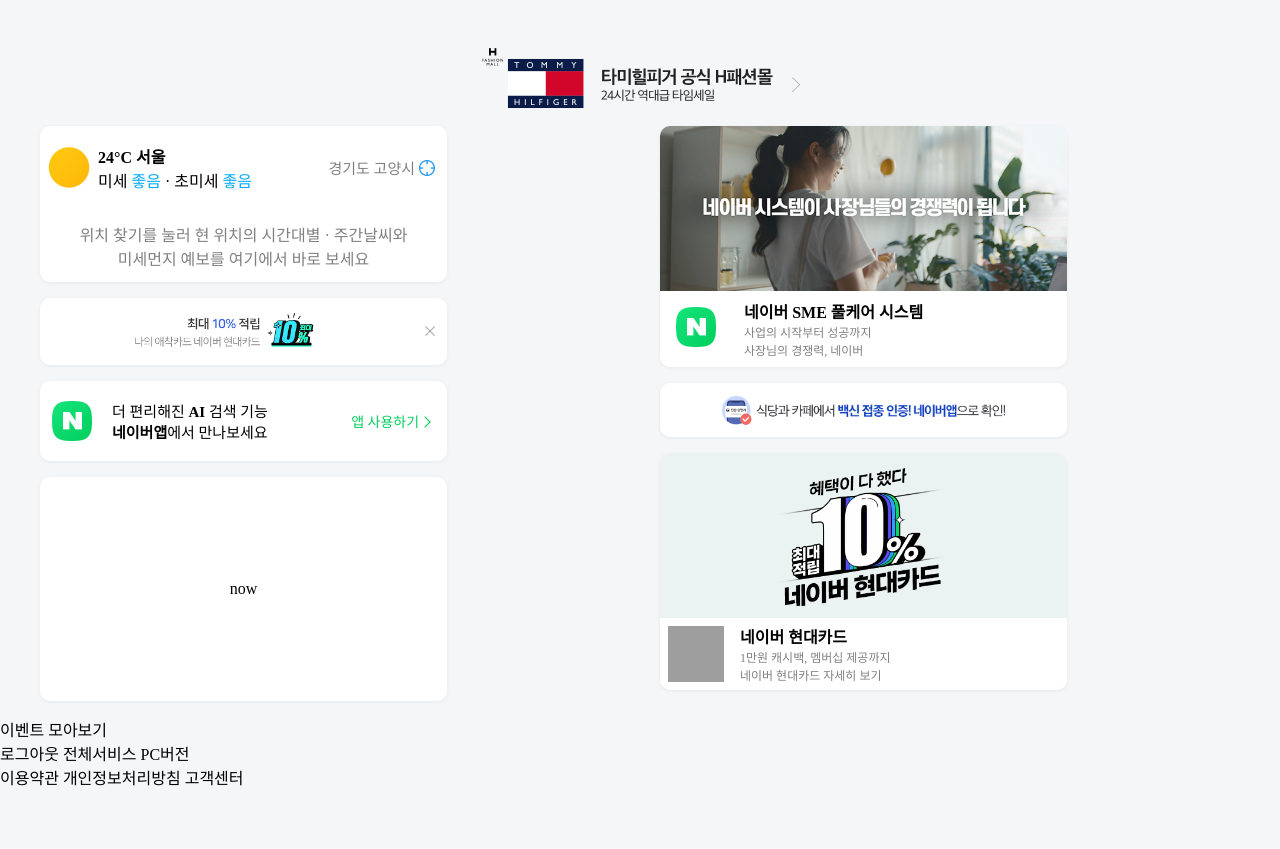
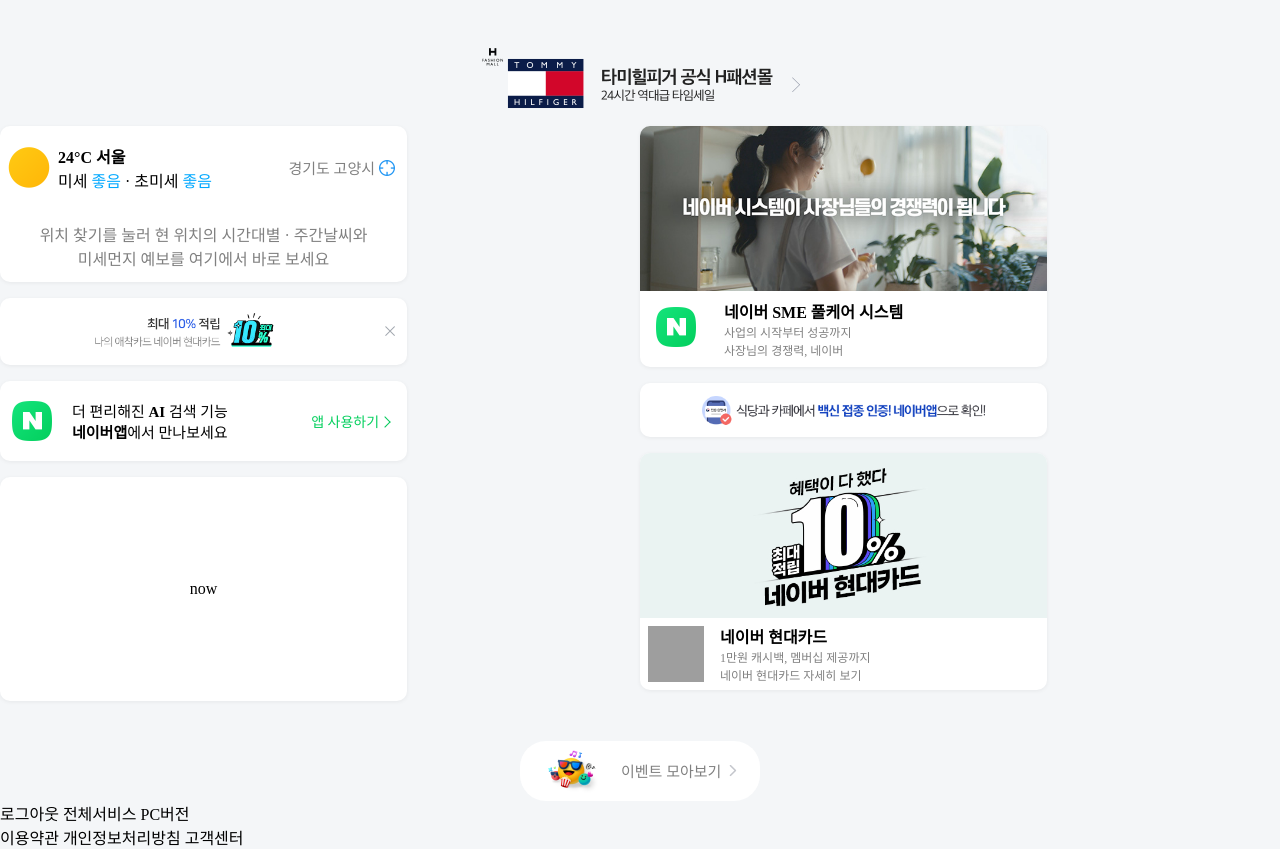
Before and after one commit to younoah/naver-clone, a plain HTML site: page naver/index.html in a window 1280 px wide. Shown: the part 400-1249 px from the top of the page. Before the commit the page ends 1189 px from the top, so only its background shows below. Drawn offline with Linux system fonts and the light colour scheme; grey boxes are pictures that could not be loaded.

Commit message:
feat: 네이버 이벤트 모아보기 구현

```diff
--- a/naver/index.html
+++ b/naver/index.html
@@ -265,9 +265,8 @@
         <!-- MoreEvent -->
         <div class="content__more-event">
           <a href="#" class="content__more-event__link">
-            <span class="content__more-event__link__image"></span>
-            <span class="content__more-event__link__text">이벤트 모아보기</span>
-            <span class="blind">이벤트 모아보기</span>
+            <span class="content__more-event__image"></span>
+            <span class="content__more-event__text">이벤트 모아보기</span>
           </a>
         </div>
       </section>
--- a/naver/src/scss/_content.scss
+++ b/naver/src/scss/_content.scss
@@ -3,7 +3,6 @@
 .content {
   display: flex;
   flex-direction: column;
-  // align-items: center;
 
   &__ad {
     margin: 64px auto 0px auto;
@@ -18,7 +17,7 @@
     display: flex;
     flex-direction: column;
     flex-wrap: wrap;
-    margin-left: 40px;
+    // margin-left: 40px;
 
     &__item {
       width: 31.8vw;
@@ -30,6 +29,49 @@
       display: flex;
       align-items: center;
       justify-content: center;
+    }
+  }
+
+  &__more-event {
+    margin-top: 24px;
+
+    &__link {
+      width: 240px;
+      height: 60px;
+      margin: 0 auto;
+      border-radius: 26px;
+      background-color: #fff;
+      display: flex;
+      align-items: center;
+    }
+
+    &__link::after {
+      width: 13px;
+      height: 13px;
+      margin: 2px 5px 0 5px;
+      @include setImage(
+        $url: '/naver/src/images/sp/sp_search.png',
+        $size: 384px 381px,
+        $position: -288px -226px
+      );
+    }
+
+    &__image {
+      margin-left: 24px;
+      width: 56px;
+      height: 53px;
+      margin-right: 5px;
+      @include setImage(
+        $url: '/naver/src/images/sp/sp_search.png',
+        $size: 384px 381px,
+        $position: 0 0
+      );
+    }
+
+    &__text {
+      margin-left: 16px;
+      font-size: 15px;
+      color: grey;
     }
   }
 }
```
Also changed, not shown: naver/src/css/main.css, 1 other file.
